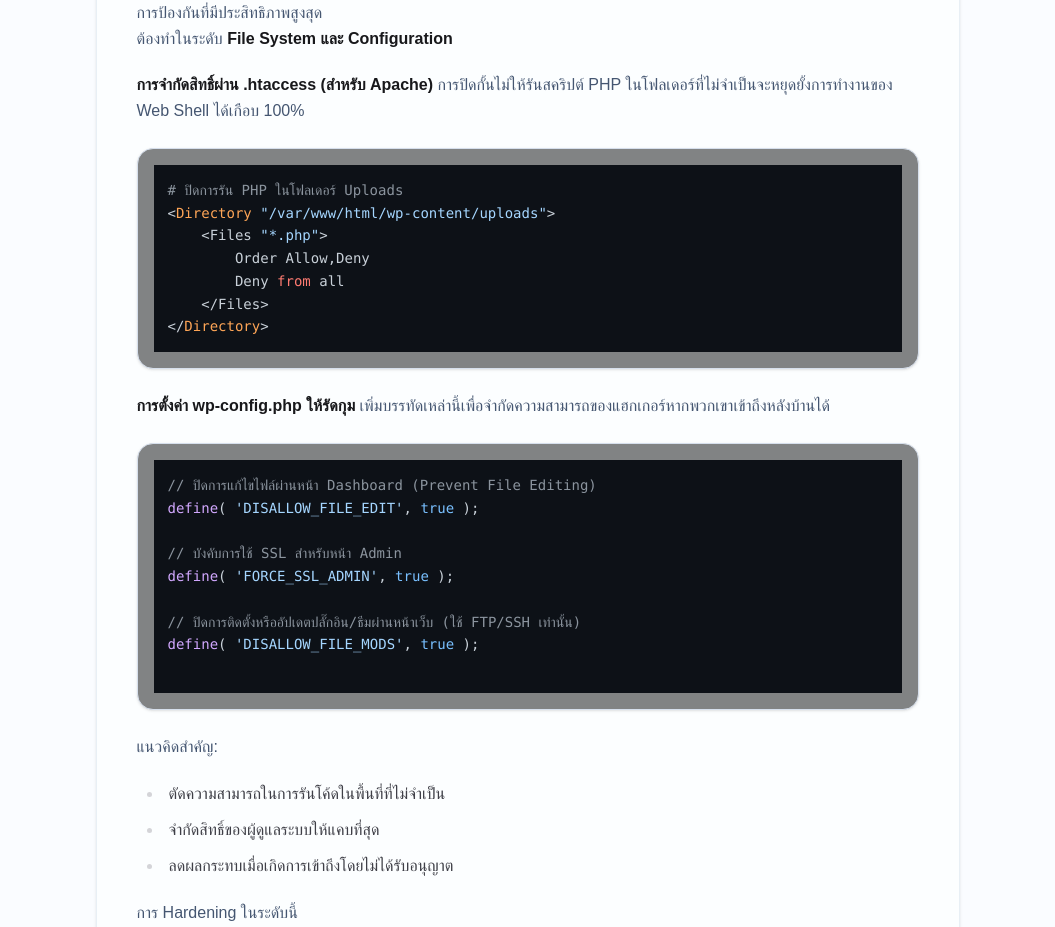
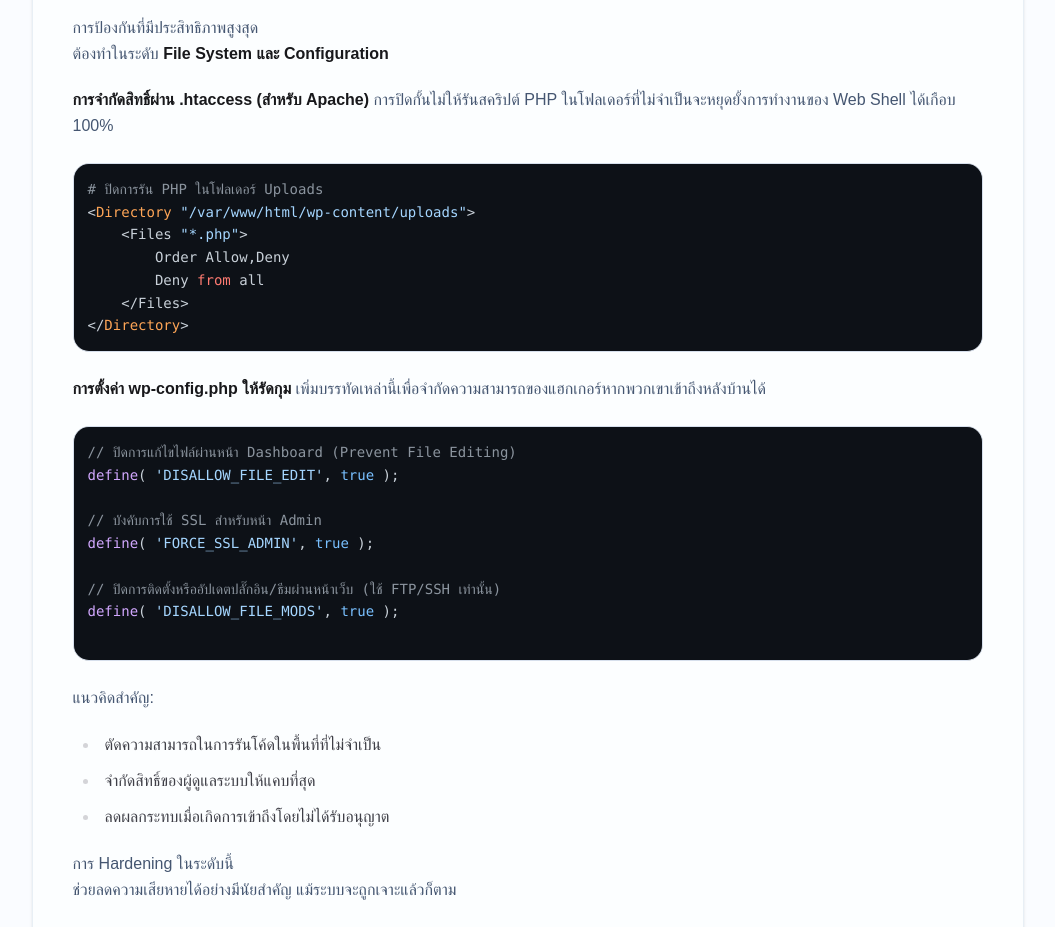
Before and after one commit to Yuukub/yuukub.github.io, a Next.js app: page /blog/2025-11-24-WordPress-Security in a window 1280 px wide. Shown: the part 3530-4457 px from the top of the page, without its empty margins (105-1160 px from the left). Built offline with nearby package versions, Linux system fonts and the light colour scheme; a web font is replaced by a local one.

Commit message:
style: restore article frame with wider layout

```diff
--- a/src/app/blog/[slug]/page.tsx
+++ b/src/app/blog/[slug]/page.tsx
@@ -44,7 +44,7 @@ export default async function Post({ params }: { params: Promise<{ slug: string
                 </div>
             </header>
 
-            <main className="container mx-auto px-4 pt-24 pb-24 max-w-4xl">
+            <main className="container mx-auto px-4 pt-24 pb-24 max-w-5xl">
                 <Link href="/blog">
                     <Button variant="ghost" size="sm" className="gap-1 mb-8 text-muted-foreground hover:text-primary">
                         <ChevronLeft className="h-4 w-4" />
@@ -100,7 +100,7 @@ export default async function Post({ params }: { params: Promise<{ slug: string
             prose-p:leading-relaxed prose-p:text-muted-foreground
             prose-a:text-primary prose-a:no-underline hover:prose-a:underline
             prose-img:rounded-xl prose-img:shadow-lg
-            prose-pre:p-4 prose-pre:rounded-lg prose-pre:bg-slate-950 prose-pre:border prose-pre:border-border/10 prose-pre:shadow-sm
+            prose-pre:p-0 prose-pre:rounded-none prose-pre:bg-transparent prose-pre:border-0 prose-pre:shadow-none
             prose-code:bg-transparent prose-code:p-0 prose-code:text-xs md:prose-code:text-sm prose-code:leading-loose prose-code:before:content-none prose-code:after:content-none"
                         dangerouslySetInnerHTML={{ __html: postData.contentHtml }}
                     />
```
